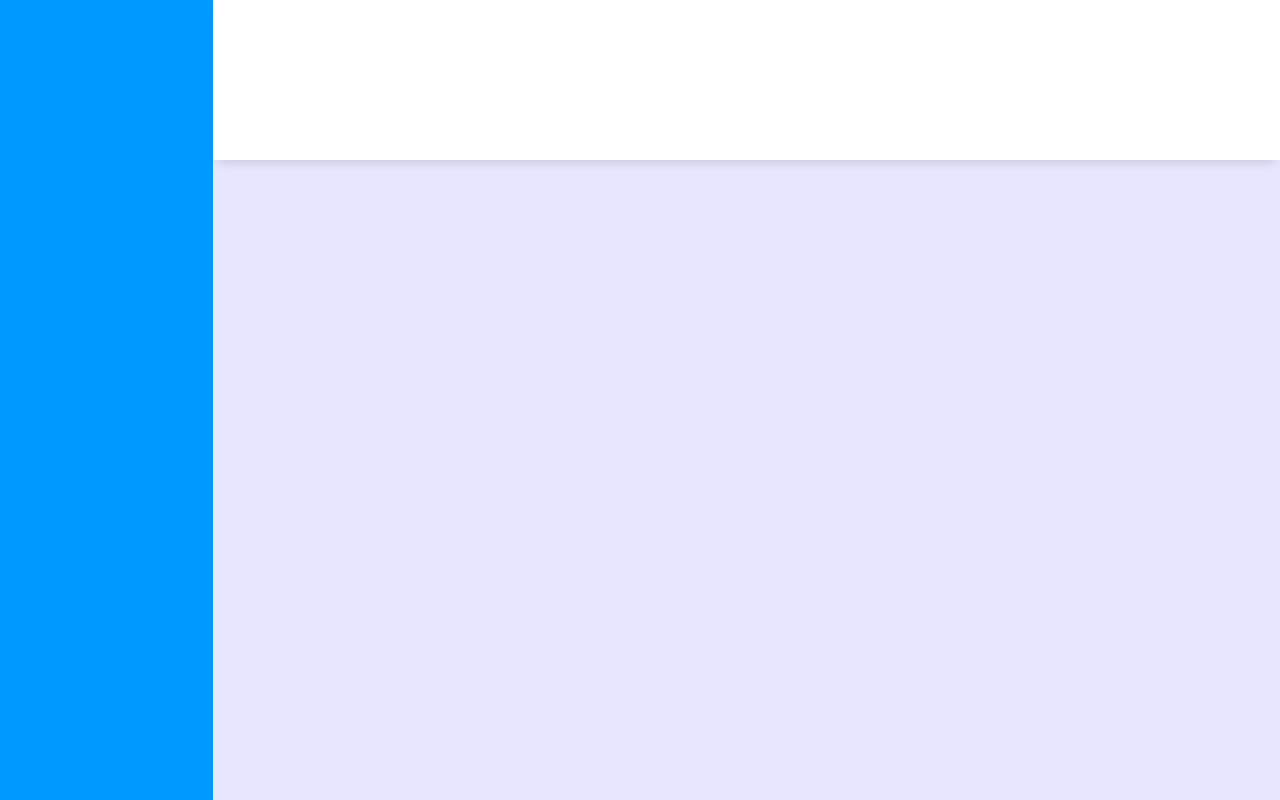
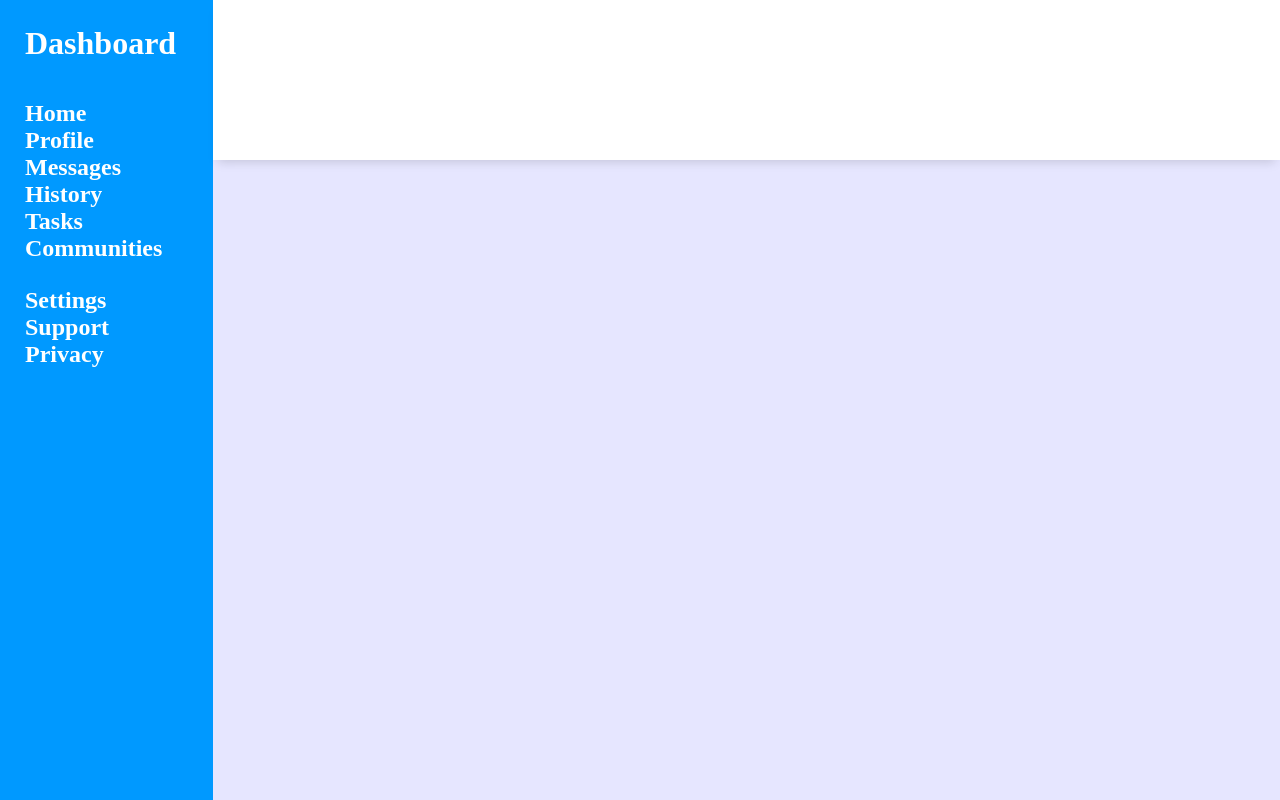
Before and after one commit to yttr1um/admin-dashboard, a plain HTML site: page index.html in a window 1280 px wide. Drawn offline with Linux system fonts and the light colour scheme.

Commit message:
Added content to sidebar (excluding images)

```diff
--- a/index.html
+++ b/index.html
@@ -9,7 +9,31 @@
 </head>
 <body>
     <div class="container" >
-        <div class="sidebar"></div>
+        <div class="sidebar">
+            <div class="logo-title">
+                <img>
+                <h1>Dashboard</h1>
+            </div>
+
+            <div>
+                <ul>
+                    <li>Home</li>
+                    <li>Profile</li>
+                    <li>Messages</li>
+                    <li>History</li>
+                    <li>Tasks</li>
+                    <li>Communities</li>
+                </ul>
+            </div>
+
+            <div>
+                <ul>
+                    <li>Settings</li>
+                    <li>Support</li>
+                    <li>Privacy</li>
+                </ul>
+            </div>
+        </div>
         <div class="top"></div>
         <div class="main"></div>
     </div>
--- a/style.css
+++ b/style.css
@@ -6,6 +6,10 @@
 * {
     margin: 0;
     padding: 0;
+}
+
+li {
+    list-style-type: none;
 }
 
 .container {
@@ -18,6 +22,25 @@
 .sidebar {
     background-color: var(--light-blue);
     grid-row: 1 / 3;
+    padding: 25px;
+
+    color: white;
+    font-size: 1.5rem;
+    font-weight: bold;
+
+    display: grid;
+    grid-template-rows: repeat(3, fit-content(100%));
+    gap: 25px;
+}
+
+.logo-title {
+    font-size: 1rem;
+    display: flex;
+}
+
+.logo-title img{
+    height: 50px;
+    fill: white;
 }
 
 .top {
```
